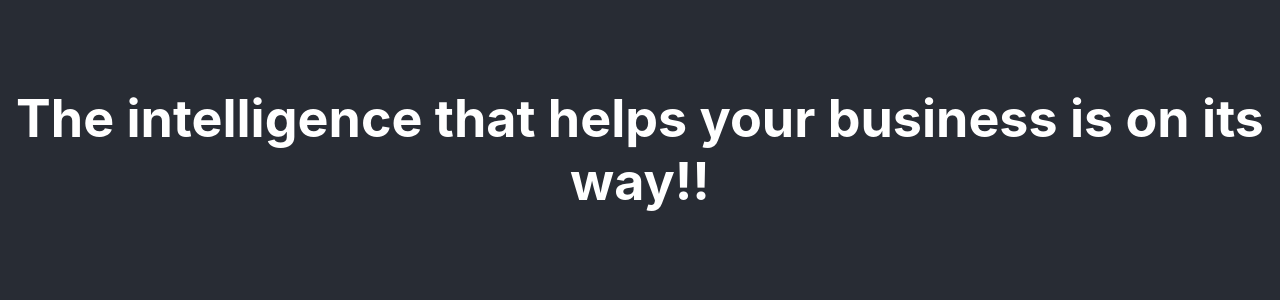
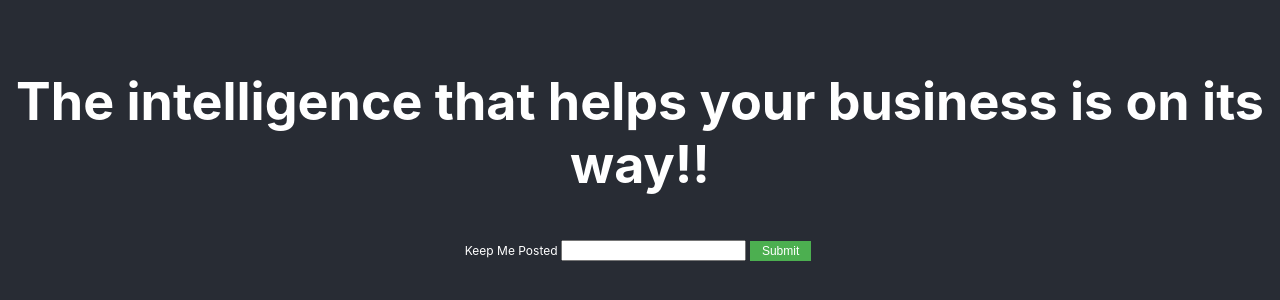
Before and after one commit to savi-ai/website, a React (Create React App) app: page / in a window 1280 px wide. Shown: the part 250-550 px from the top of the page. Built offline with nearby package versions, Linux system fonts and the light colour scheme.

Commit message:
feat(App.js): show email textbox to sign up

```diff
--- a/package.json
+++ b/package.json
@@ -15,7 +15,7 @@
   },
   "scripts": {
     "predeploy": "npm run build",
-    "deploy": "gh-pages-clean gh-pages -d build",
+    "deploy": "gh-pages -d build",
     "start": "react-scripts start",
     "build": "react-scripts build",
     "test": "react-scripts test",
--- a/src/App.css
+++ b/src/App.css
@@ -22,15 +22,20 @@
   color: white;
 }
 
-.App-link {
-  color: #61dafb;
+.input {
+    color: white;
+    font-size: 12px;
+    font: Verdana;
 }
 
-@keyframes App-logo-spin {
-  from {
-    transform: rotate(0deg);
-  }
-  to {
-    transform: rotate(360deg);
-  }
+.btn {
+    background-color: #4CAF50;
+    border: none;
+    color: white;
+    margin: 4px;
+    padding: 3px 12px;
+    text-align: center;
+    text-decoration: none;
+    display: inline-block;
+    font-size: 12px;
 }
--- a/src/App.js
+++ b/src/App.js
@@ -6,8 +6,17 @@ function App() {
     <div className="App" style={{backgroundImage: logo}}>
       <header className="App-header">
         <h1> The intelligence that helps your business is on its way!!</h1>
+
+        <form id="contact-form">
+          <div className="form-group">
+            <label class="input">Keep Me Posted  </label>
+            <input type="email" className="form-control" aria-describedby="emailHelp" />
+            <button type="submit" className="btn btn-primary">Submit</button>
+          </div>
+        </form>
       </header>
     </div>
+
   );
 }
 
```
